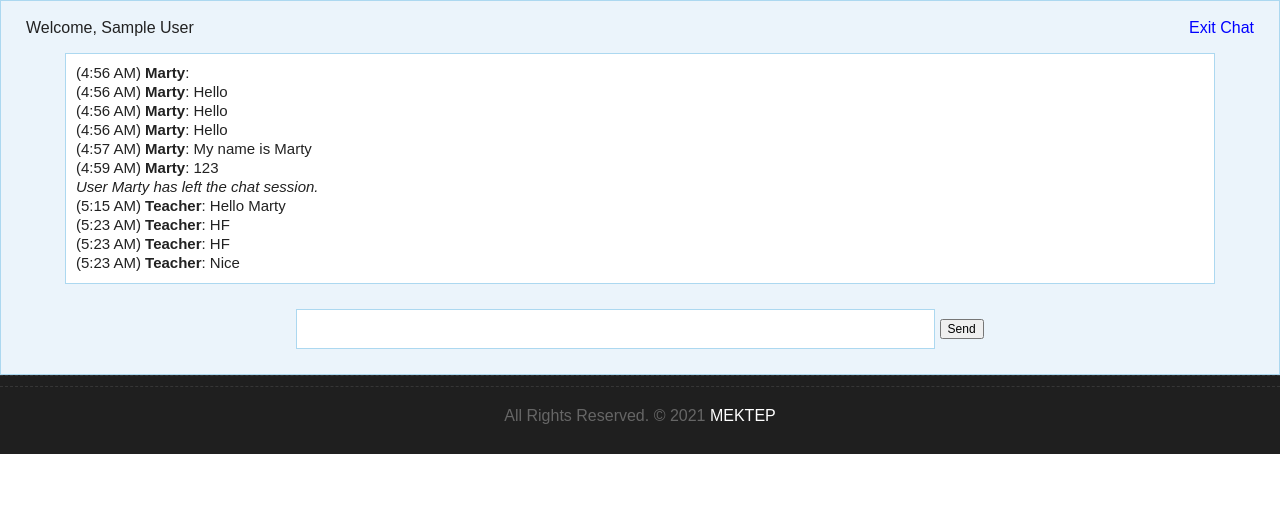
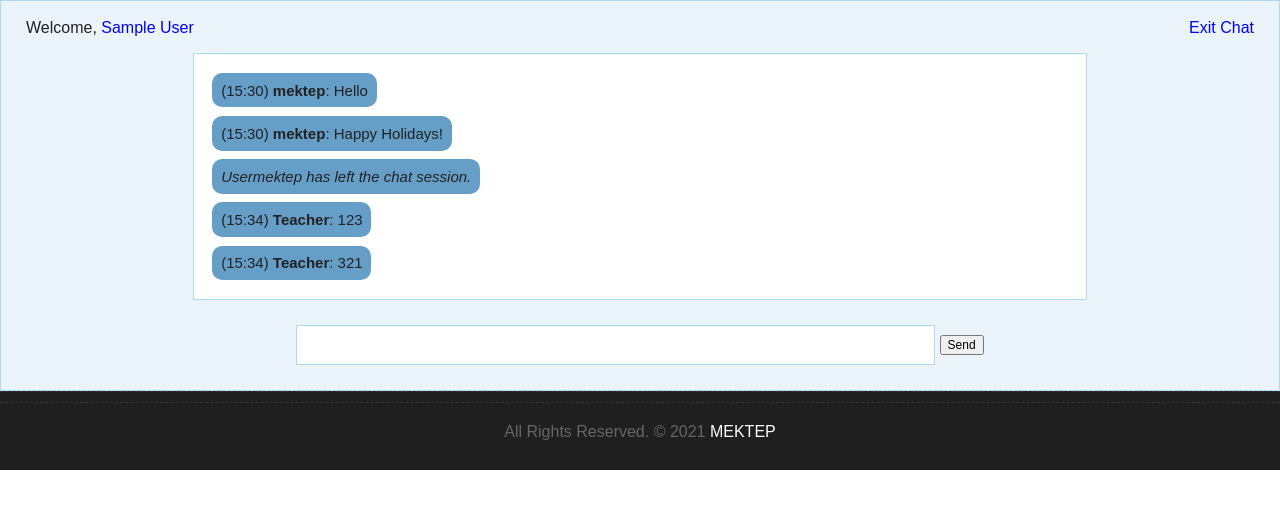
Before and after one commit to MartyJayson/mektep, a PHP site: page /chat in a window 1280 px wide. Shown: the part 70-579 px from the top of the page. Run offline with PHP 8.4, Linux system fonts and the light colour scheme; the visitor is signed in with stand-in values (Sample User, id 1); data that the repository does not hold is empty; some libraries are stand-ins or nearby versions.

Commit message:
chat bubble fix

```diff
--- a/controllers/SiteController.php
+++ b/controllers/SiteController.php
@@ -58,9 +58,9 @@ class SiteController extends Controller
 		session_start();
 		if(isset($_SESSION['name'])){
    		$text = $_POST['text'];
-
+		$name = $_SESSION['name'];
     	$fp = fopen("log.html", 'a');
-    	fwrite($fp, "<div class='msgln'>(".date("g:i A").") <b>".$_SESSION['name']."</b>: ".stripslashes(htmlspecialchars($text))."<br></div>");
+    	fwrite($fp, "<div class='msgln $name'>(".date("H:i").") <b>".$name."</b>: ".stripslashes(htmlspecialchars($text))."<br></div>");
     	fclose($fp);
 }
 	}
--- a/public/log.html
+++ b/public/log.html
@@ -1 +1 @@
-<div class='msgln'>(4:56 AM) <b>Marty</b>: <br></div><div class='msgln'>(4:56 AM) <b>Marty</b>: Hello<br></div><div class='msgln'>(4:56 AM) <b>Marty</b>: Hello<br></div><div class='msgln'>(4:56 AM) <b>Marty</b>: Hello<br></div><div class='msgln'>(4:57 AM) <b>Marty</b>: My name is Marty<br></div><div class='msgln'>(4:59 AM) <b>Marty</b>: 123<br></div><div class='msgln'><i>User Marty has left the chat session.</i><br></div><div class='msgln'>(5:15 AM) <b>Teacher</b>: Hello Marty<br></div><div class='msgln'>(5:23 AM) <b>Teacher</b>: HF<br></div><div class='msgln'>(5:23 AM) <b>Teacher</b>: HF<br></div><div class='msgln'>(5:23 AM) <b>Teacher</b>: Nice<br></div>
+<div class='msgln mektep'>(15:30) <b>mektep</b>: Hello<br></div><div class='msgln mektep'>(15:30) <b>mektep</b>: Happy Holidays!<br></div><div class='msgln'><i>Usermektep has left the chat session.</i><br></div><div class='msgln Teacher'>(15:34) <b>Teacher</b>: 123<br></div><div class='msgln Teacher'>(15:34) <b>Teacher</b>: 321<br></div>
--- a/views/chat.php
+++ b/views/chat.php
@@ -42,7 +42,7 @@ a {
     margin-bottom:25px;
     padding:10px;
     background:#fff;
-    width:90%;
+    width:70%;
     border:1px solid #ACD8F0;
     overflow:auto; }
 
@@ -61,7 +61,16 @@ a {
 
 .logout { float:right; }
 
-.msgln { margin:0 0 2px 0; }
+.msgln {
+    margin:1%;
+    background-color: #659EC7;
+    padding: 1%;
+    display: table;
+    border-radius: 10px;
+    }
+#current{
+    color: blue;
+}
  </style>
  <?php
 session_start();
@@ -95,7 +104,7 @@ if(!isset($_SESSION['name'])){
 else if(isset($_GET['logout'])){
     //Simple exit message
     $fp = fopen("log.html", 'a');
-    fwrite($fp, "<div class='msgln'><i>User ". $_SESSION['name'] ." has left the chat session.</i><br></div>");
+    fwrite($fp, "<div class='msgln'><i>User". $_SESSION['name'] ." has left the chat session.</i><br></div>");
     fclose($fp);
 
     session_destroy();
@@ -105,7 +114,7 @@ else{
 ?>
 <div id="wrapper">
     <div id="menu">
-        <p class="welcome">Welcome, <b><?php echo $_SESSION['name']; ?></b></p>
+        <p class="welcome">Welcome, <b id="current"><?php echo $_SESSION['name']; ?></b></p>
         <p class="logout"><a id="exit" href="#">Exit Chat</a></p>
         <div style="clear:both"></div>
     </div>
@@ -129,6 +138,12 @@ else{
 <script type="text/javascript">
 // jQuery Document
 $(document).ready(function(){
+    var cur = document.getElementById("current").innerText;
+    var elem = document.getElementsByClassName(cur);
+
+    for (var i = 0; i < elem.length; i++) {
+        elem[i].style.marginLeft = "80%";
+    }
     //If user wants to end session
 	$("#exit").click(function(){
 		var exit = confirm("Are you sure you want to end the session?");
@@ -142,8 +157,6 @@ $("#submitmsg").click(function(){
 		$.post("/post", {text: clientmsg});
 		$("#usermsg").attr("value", "");
 		return false;
-        document.location.reload();
-
 });
 //Load the file containing the chat log
 function loadLog(){
```
